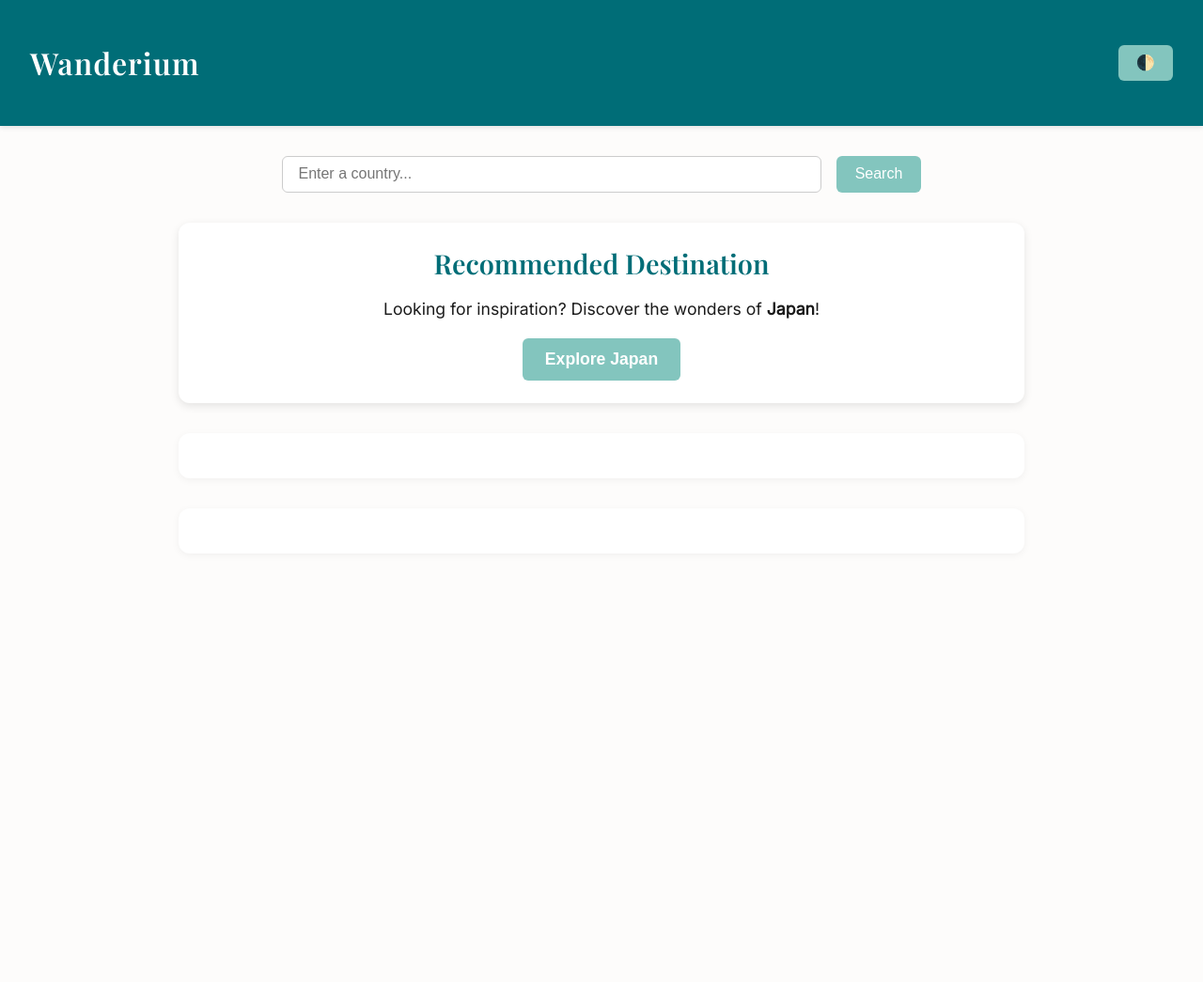
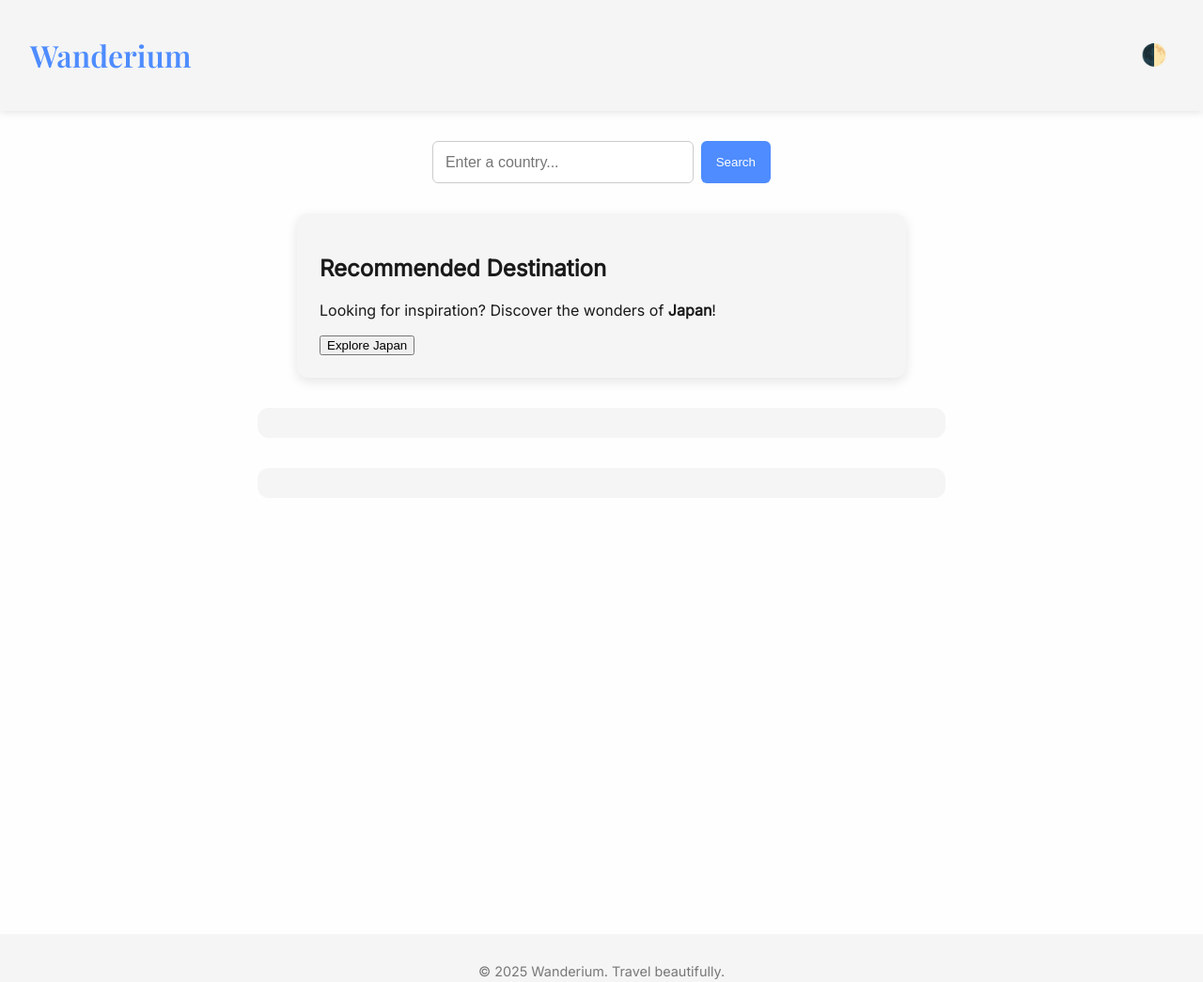
Before and after one commit to Liryc-one/Wanderium, a plain HTML site: page index.html in a window 1280 px wide. Shown: the top 1045 px of the page at 94% size. Drawn offline with nearby package versions, Linux system fonts and the light colour scheme.

Commit message:
Update style.css

```diff
--- a/style.css
+++ b/style.css
@@ -1,128 +1,100 @@
 :root {
-  --bg: #fdfcfb;
-  --text: #1b1b1b;
-  --card: #ffffff;
-  --primary: #006d77;
-  --accent: #83c5be;
+  --bg: #fefefe;
+  --text: #1a1a1a;
+  --accent: #4e8cff;
+  --card: #f5f5f5;
 }
 
 body.dark {
-  --bg: #1a1a1a;
-  --text: #fdfcfb;
-  --card: #252525;
-  --primary: #00b4d8;
-  --accent: #5ec8d8;
+  --bg: #121212;
+  --text: #f0f0f0;
+  --accent: #82b1ff;
+  --card: #1e1e1e;
 }
 
 body {
   margin: 0;
   font-family: 'Inter', sans-serif;
-  background-color: var(--bg);
+  background: var(--bg);
   color: var(--text);
-  transition: background 0.3s ease, color 0.3s ease;
+  transition: background 0.3s, color 0.3s;
 }
 
 header {
+  padding: 1rem 2rem;
   display: flex;
   justify-content: space-between;
   align-items: center;
-  padding: 1.5rem 2rem;
-  background: var(--primary);
-  color: #fff;
-  box-shadow: 0 2px 5px rgba(0,0,0,0.1);
+  background: var(--card);
+  box-shadow: 0 2px 8px rgba(0,0,0,0.1);
 }
 
 .logo {
   font-family: 'Playfair Display', serif;
   font-size: 2rem;
-  letter-spacing: 1px;
-  color: #fff;
+  color: var(--accent);
 }
 
-main {
-  padding: 2rem 1rem;
-  max-width: 900px;
-  margin: auto;
+#toggle-dark {
+  background: none;
+  border: none;
+  font-size: 1.4rem;
+  cursor: pointer;
+  color: var(--accent);
 }
 
 .search-box {
   display: flex;
   justify-content: center;
-  margin-bottom: 2rem;
-  gap: 1rem;
+  margin: 2rem;
+  gap: 0.5rem;
 }
 
-input[type="text"] {
-  padding: 0.6rem 1rem;
-  width: 60%;
+.search-box input {
+  padding: 0.8rem;
   font-size: 1rem;
+  width: 250px;
+  border-radius: 6px;
   border: 1px solid #ccc;
-  border-radius: 6px;
 }
 
-button {
-  background-color: var(--accent);
+.search-box button {
+  padding: 0.8rem 1rem;
+  background: var(--accent);
+  color: white;
   border: none;
-  color: white;
-  padding: 0.6rem 1.2rem;
-  font-size: 1rem;
+  border-radius: 6px;
   cursor: pointer;
-  border-radius: 6px;
-  transition: background 0.3s ease;
 }
 
-button:hover {
-  background-color: var(--primary);
+.card {
+  margin: 2rem auto;
+  padding: 1.5rem;
+  max-width: 600px;
+  background: var(--card);
+  border-radius: 12px;
+  box-shadow: 0 4px 12px rgba(0,0,0,0.1);
 }
 
 #history, #places {
+  max-width: 700px;
+  margin: 2rem auto;
+  padding: 1rem;
   background: var(--card);
-  padding: 1.5rem;
   border-radius: 12px;
-  box-shadow: 0 2px 8px rgba(0,0,0,0.05);
-  margin-bottom: 2rem;
 }
 
 #map {
   height: 400px;
+  margin: 2rem auto;
+  max-width: 700px;
   border-radius: 12px;
-  overflow: hidden;
 }
 
 footer {
   text-align: center;
   padding: 1rem;
+  background: var(--card);
+  color: #777;
   font-size: 0.9rem;
-  color: #999;
-  margin-top: 2rem;
 }
-
-/* New styles for the recommendation card */
-.card {
-  background: var(--card);
-  padding: 1.5rem 2rem;
-  border-radius: 12px;
-  box-shadow: 0 3px 10px rgba(0,0,0,0.1);
-  margin-bottom: 2rem;
-  text-align: center;
-}
-
-.card h2 {
-  margin-top: 0;
-  font-family: 'Playfair Display', serif;
-  font-size: 1.8rem;
-  color: var(--primary);
-  margin-bottom: 0.8rem;
-}
-
-.card p {
-  font-size: 1.1rem;
-  margin-bottom: 1.2rem;
-  line-height: 1.4;
-}
-
-.card button {
-  font-weight: 600;
-  padding: 0.75rem 1.5rem;
-  font-size: 1.1rem;
-}
```
